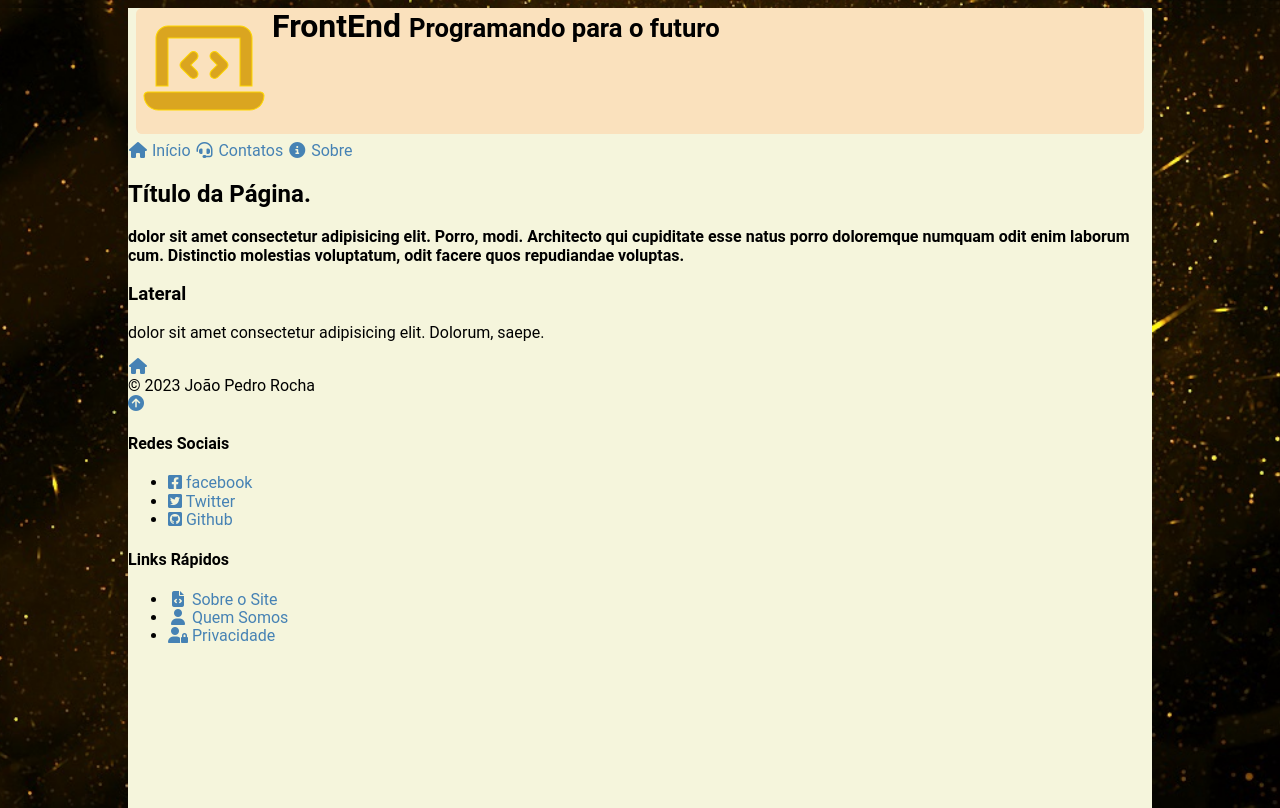
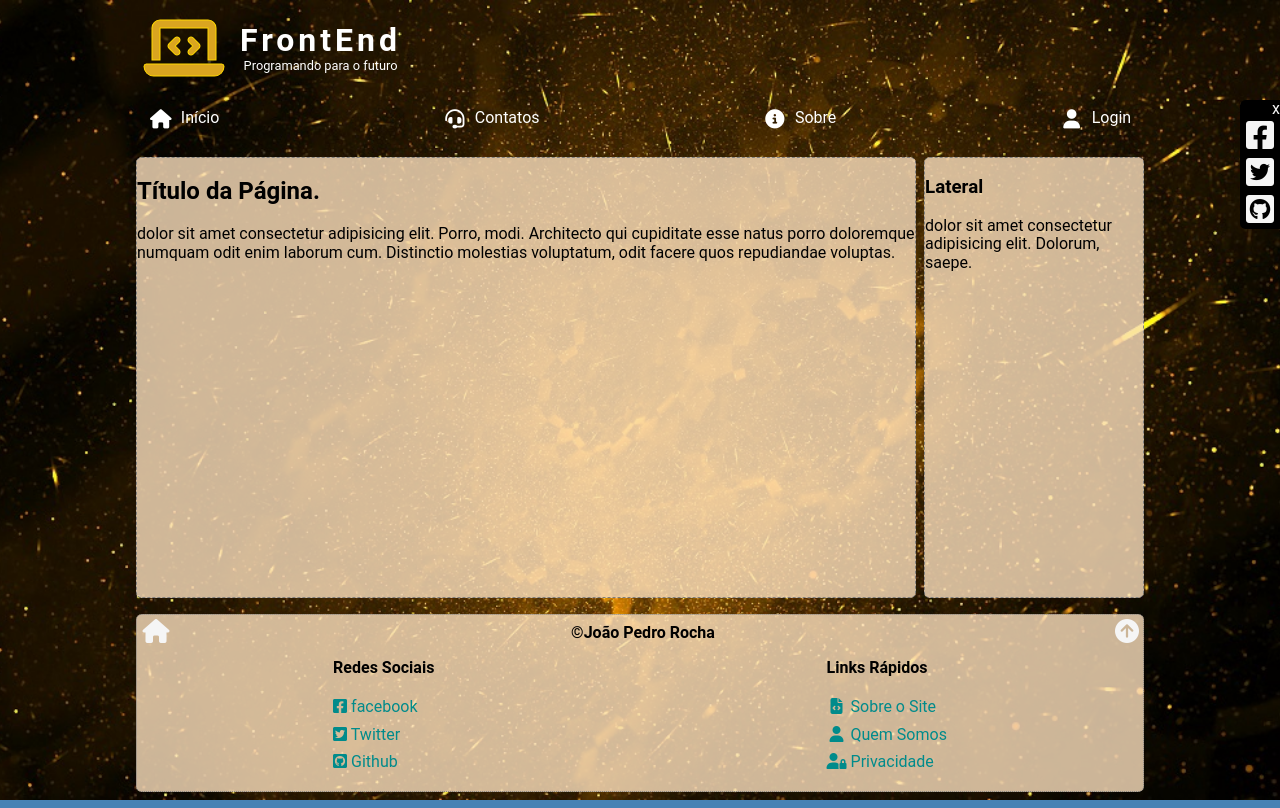
Before and after one commit to jPedroRoch4/front_end, a plain HTML site: page template.html in a window 1280 px wide. Drawn offline with nearby package versions, Linux system fonts and the light colour scheme.

Commit message:
2023.04.04-2

```diff
--- a/index.css
+++ b/index.css
@@ -59,32 +59,247 @@ body {
 /* Limita e centraliza a página usando 'wrap'. */
 
 #wrap {
-    background-color: beige;
+    position: relative;
     height: 100%;
     width: 100%;
     max-width: 1024px;
     margin: auto;
+    display: flex;
+    flex-direction: column;
 }
 
 /* Renderiza cabeçalho */
 #wrap>header {
-    background-color: rgb(250, 225, 189);
+    background-color: rgba(250, 224, 189, 0);
+
     margin: 0.5rem;
-    border-radius: 0.4rem;
+    border-radius: .35rem;
     display: flex;
+    align-items: center;
+    position: relative;
 }
 
 #wrap>header a {
-    font-size: 6rem;
+    font-size: 4rem;
     color: goldenrod;
     -webkit-text-stroke: 1px gold;
-    padding: 0.5rem;
+    padding: 0.5rem 1rem 0.5rem 0.5rem;
+    text-decoration: none;
+}
+
+#wrap>header i {
+    display: block;
+}
+
+
+#wrap>header img {
+    width: 4rem;
 }
 
 #wrap>header h1 {
     margin: 0;
+    text-align: center;
+    letter-spacing: .25rem;
+    color: rgb(255, 255, 255)
+}
+
+#wrap>header h1 small {
+    display: block;
+    font-weight: normal;
+    font-size: .8rem;
+    letter-spacing: normal;
+
 }
 
 #wrap>header im {
     width: 4rem;
 }
+
+#wrap>nav {
+    background-color: rgba(250, 224, 189, 0);
+
+    border-radius: .35rem;
+    margin: 0 .5rem .5rem .5rem;
+    display: flex;
+    justify-content: flex-end;
+
+}
+
+#wrap>nav a {
+    display: flex;
+    flex-direction: column;
+    align-items: center;
+    padding: .8rem;
+    color: rgb(255, 255, 255);
+    text-decoration: none;
+    transition: .2s;
+}
+
+#wrap>nav a:first-child {
+    margin-right: auto;
+}
+
+#wrap>nav a:hover {
+    background-color: rgba(245, 245, 245, 0.342);
+
+}
+
+#wrap>nav a i {
+    font-size: 2rem;
+    margin-bottom: .4rem;
+}
+
+/* Conteúdo */
+
+#wrap>main {
+    display: flex;
+    margin: 0.5rem;
+    flex-grow: 1;
+    flex-direction: column;
+}
+
+#wrap>main>article {
+    background-color: rgba(250, 223, 189, 0.808);
+    border-radius: .35rem;
+    border: 1px dashed grey;
+    flex-grow: 1;
+}
+
+#wrap>main>aside {
+    background-color: rgba(250, 223, 189, 0.808);
+    margin-top: .5rem;
+    border-radius: .35rem;
+    border: 1px dashed gray;
+}
+
+/* Rodapé */
+
+#wrap>footer {
+    background-color: rgba(250, 223, 189, 0.808);
+    margin: .5rem;
+    border-radius: .35rem;
+    border: 1px dotted grey;
+}
+
+.footer-top {
+    display: flex;
+    justify-content: space-between;
+    align-items: center;
+    border-bottom: gray;
+}
+
+.footer-top div {
+    text-align: center;
+    color: black;
+}
+
+.footer-top a {
+    color: whitesmoke;
+    font-size: 1.5rem;
+    padding: .25rem;
+}
+
+.footer-top a:hover {
+    background-color: rgba(245, 245, 245, 0.342);
+}
+
+.footer-bottom {
+    display: flex;
+    color: black;
+    justify-content: space-around;
+}
+
+.footer-bottom h4 {
+    margin: .5rem 0;
+}
+
+.footer-bottom ul {
+    list-style: none;
+    padding: 0;
+    line-height: 1.7rem;
+    color: whitesmoke;
+}
+
+.footer-bottom a {
+    color: darkcyan;
+}
+
+.footer-bottom a:hover {
+    color: #929292;
+    text-decoration: none;
+}
+
+.nbsp {
+    height: .1px;
+    margin: 0;
+    border: 1px solid transparent;
+}
+
+
+/***********************/
+/* Em larguras maiores */
+/***********************/
+
+
+@media screen and (min-width:575px) {
+
+    /* Menu principal */
+
+    #wrap>nav {
+        justify-content: space-between;
+    }
+
+    #wrap>nav a:first-child {
+        margin-right: 0;
+    }
+
+    #wrap>nav a {
+        flex-direction: row;
+    }
+
+    #wrap>nav a i {
+        font-size: 1.2rem;
+        margin-bottom: 0;
+        margin-right: .5rem;
+    }
+}
+
+@media screen and (min-width: 768px) {
+
+    #wrap>main {
+        flex-direction: row;
+    }
+
+    #wrap>main>aside {
+        margin-top: 0;
+        margin-left: .5rem;
+        min-width: 220px;
+        max-width: 220px;
+    }
+
+}
+
+#gadgets {
+    background-color: black;
+    position: absolute;
+    z-index: 100;
+    right: 0;
+    top: 100px;
+    border-radius: .35rem 0 0 .35rem;
+
+}
+
+#gadgets ul {
+    margin: 0;
+    list-style: none;
+    padding: 0;
+
+}
+#gadgets a {
+    color: whitesmoke;
+    font-size: 2rem;
+}
+#gadgets span {
+    color: whitesmoke;
+    margin-left: 2rem;
+}
--- a/template.html
+++ b/template.html
@@ -43,6 +43,11 @@
                 <i class="fa-solid fa-circle-info fa-fw"></i>
                 <span>Sobre</span>
             </a>
+
+            <a href="/profile">
+                <i class="fa-solid fa-user fa-fw"></i>
+                <span>Login</span>
+            </a>
         </nav>
 
         <!-- Conteúdo principal -->
@@ -51,10 +56,10 @@
             <!-- Coteúdo da página -->
             <article>
                 <h2>Título da Página.</h2>
-                <p> <strong> dolor sit amet consectetur adipisicing elit. Porro, modi. Architecto qui cupiditate
+                <p>  dolor sit amet consectetur adipisicing elit. Porro, modi. Architecto qui cupiditate
                         esse natus porro doloremque numquam odit enim laborum cum. Distinctio molestias voluptatum, odit
                         facere
-                        quos repudiandae voluptas.</strong></p>
+                        quos repudiandae voluptas.</p>
             </article>
 
             <!-- Conteúdo adicional -->
@@ -74,7 +79,7 @@
                     <i class="fa-solid fa-house fa-fw"></i>
                 </a>
 
-                <div>&copy; 2023 João Pedro Rocha</div>
+                <div><strong>&copy;João Pedro Rocha</strong></div>
                 <a href="#top">
                     <i class="fa-solid fa-circle-arrow-up"></i>
                 </a>
@@ -143,6 +148,29 @@
     </div>
     <!-- Fim do WRAP -->
 
+
+    <!-- Barrinha lateral com bugigangas -->
+    <div id="gadgets">
+        <span>x</span>
+        <ul>
+            <li>
+                <a href="https://facebook.com/FrontEnd" target="_blank">
+                    <i class="fa-brands fa-square-facebook fa-fw"></i>
+                </a>
+            </li>
+            <li>
+                <a href="https://twitter.com/FrontEnd" target="_blank">
+                    <i class="fa-brands fa-square-twitter fa-fw"></i>
+                </a>
+            </li>
+            <li>
+                <a href="https://github.com/FrontEnd" target="_blank">
+                    <i class="fa-brands fa-square-github fa-fw"></i>
+                </a>
+            </li>
+        </ul>
+    </div>
+
     <script src="https://cdnjs.cloudflare.com/ajax/libs/jquery/3.6.4/jquery.min.js"></script>
     <script src="/index.js"></script>
 
```
